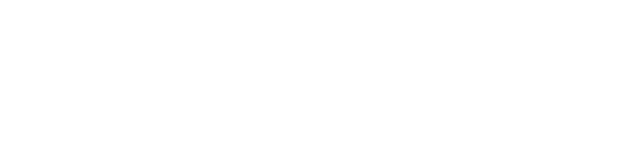
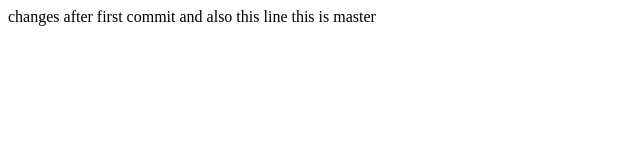
Before and after one commit to abdulmalikshakir2001/prac_stash, a plain HTML site: page index.html in a window 1280 px wide. Shown: the whole page, without its empty margins (0-640 px from the left). Drawn offline with Linux system fonts and the light colour scheme.

Commit message:
cnages after first comment in body tag

```diff
--- a/index.html
+++ b/index.html
@@ -7,6 +7,7 @@
     <title>Document</title>
 </head>
 <body>
-
+changes after first commit
+and also this line this is master
 </body>
 </html>
```
